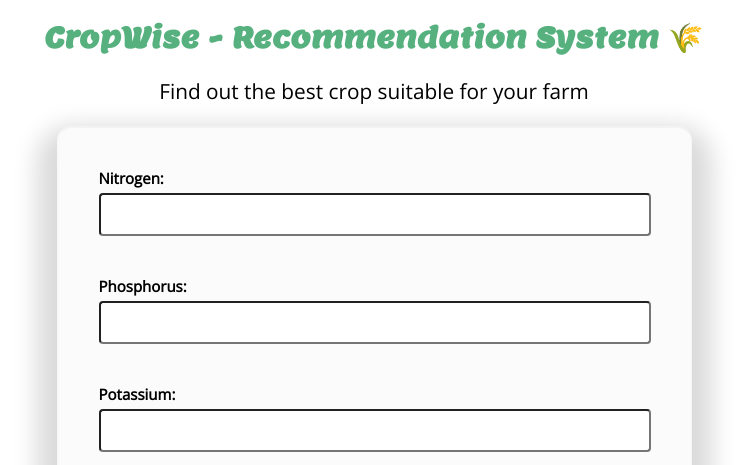
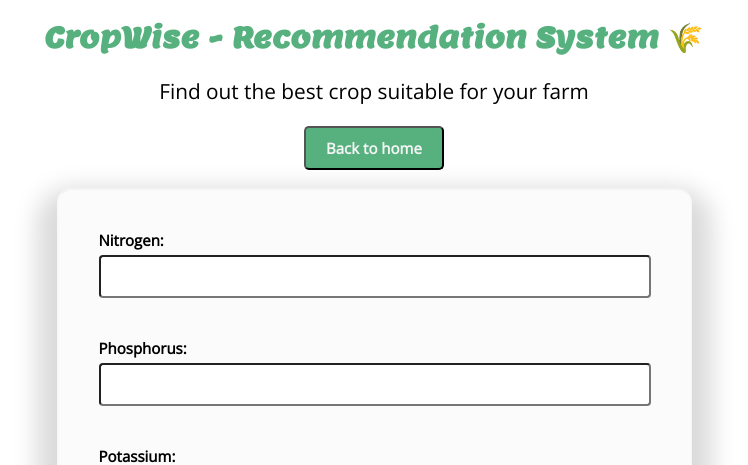
Before and after one commit to InnoTech-Titans/Crop-Prediction, a Flask app: page /predict in a window 1280 px wide. Shown: the top 465 px of the page, without its empty margins (266-1014 px from the left). Run offline with Flask 3, Linux system fonts and the light colour scheme.

Commit message:
changes in form.html and connected backend with frontend

```diff
--- a/app.py
+++ b/app.py
@@ -33,6 +33,7 @@ def predict():
         # Make a prediction using the loaded model
         loaded_model = load_model('model.pkl')
         prediction = loaded_model.predict(single_pred)
+        print(prediction[0])
 
         # Display the predicted crop on the result page
         return render_template('result.html', prediction=prediction[0])
--- a/templates/form.html
+++ b/templates/form.html
@@ -80,8 +80,18 @@ input[type="number"]:focus {
 
     <h1 class="title">CropWise - Recommendation System 🌾</h1>
 <p class="subtitle">Find out the best crop suitable for your farm</p>
+<center>
+  <a href="{{ url_for('home') }}">
+    <button class="farm-btn">Back to home</button>
+    </a>
+    <br />
+    <br />
+
+</center>
 
 <div class="container">
+
+
 <form method="POST" action="">
 
   <div class="input_element">
@@ -120,10 +130,12 @@ input[type="number"]:focus {
   </div>
 
   <div class="input_element">
+
     <button type="submit" class="farm-btn">Predict</button>
   </div>
   <br>
 </form>
+
     </div>
 <br><br>
 </body>
```
